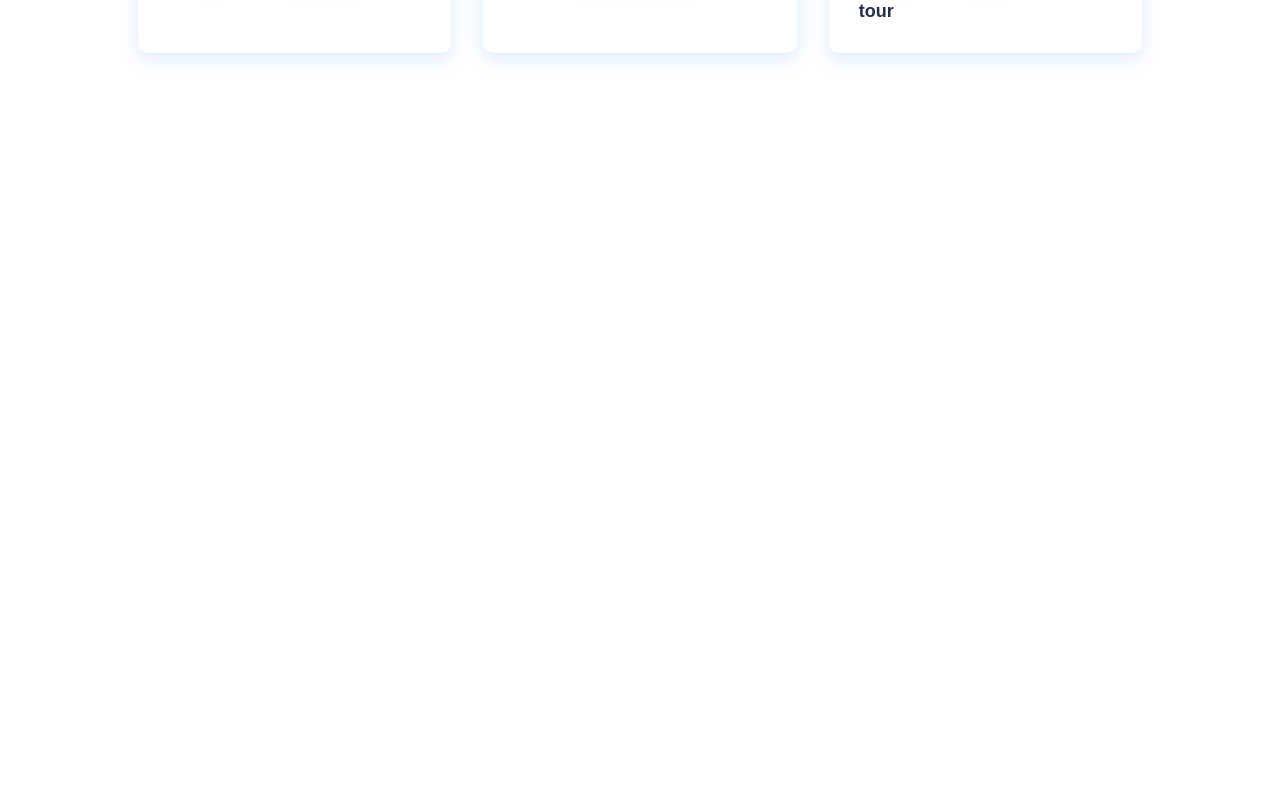
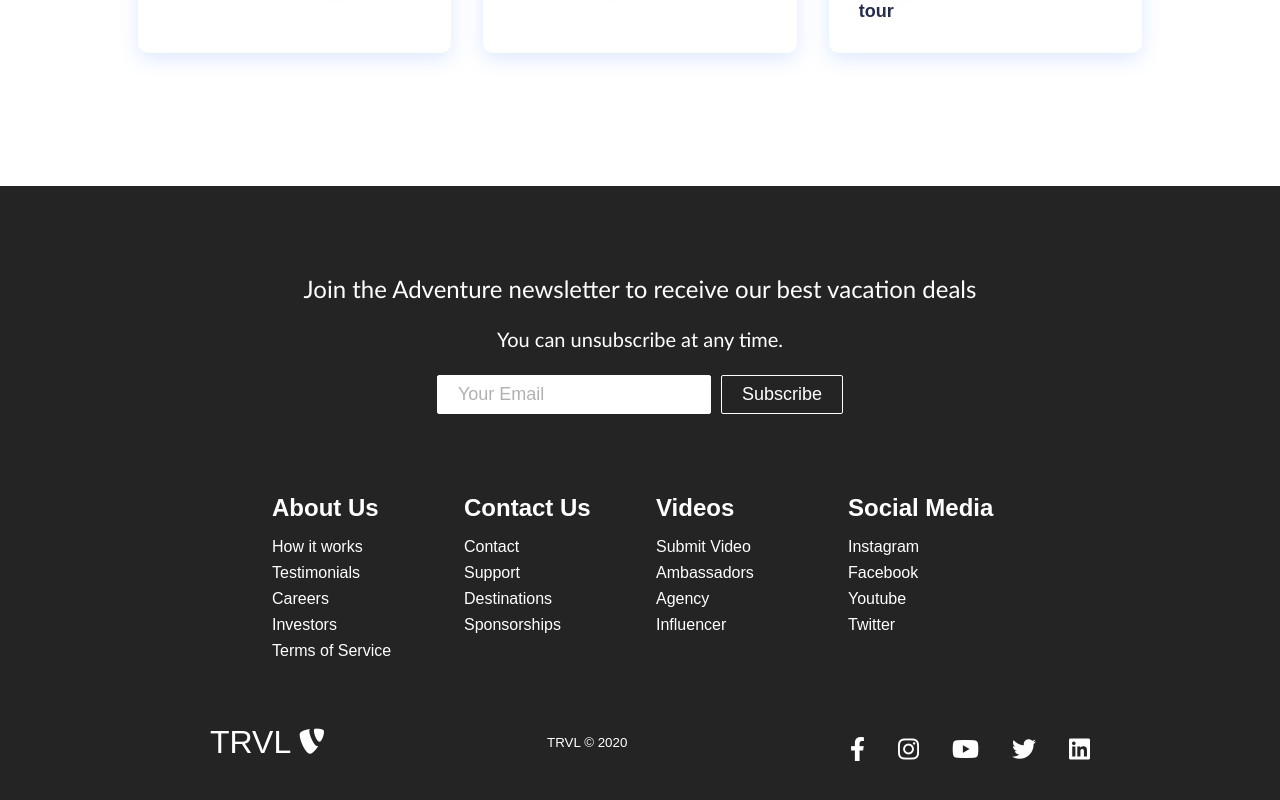
Before and after one commit to johnmaxnew/ReactJS-Frontend-, a React (Create React App) app: page / in a window 1280 px wide. Shown: the part 1758-2558 px from the top of the page. Before the commit the page ends 1944 px from the top, so only its background shows below. Built offline with nearby package versions, Linux system fonts and the light colour scheme; a web font is replaced by a local one.

Commit message:
modified components

```diff
--- a/src/components/pages/Home.js
+++ b/src/components/pages/Home.js
@@ -2,12 +2,14 @@
 import '../../App.css';
 import Hero from '../Hero';
 import Cards from '../Cards';
+import Footer from '../Footer';
+
 function Home() {
     return (
         <>
             <Hero />
             <Cards />
-            {/* <Footer /> */}
+            <Footer />
         </>
     )
 }
```
